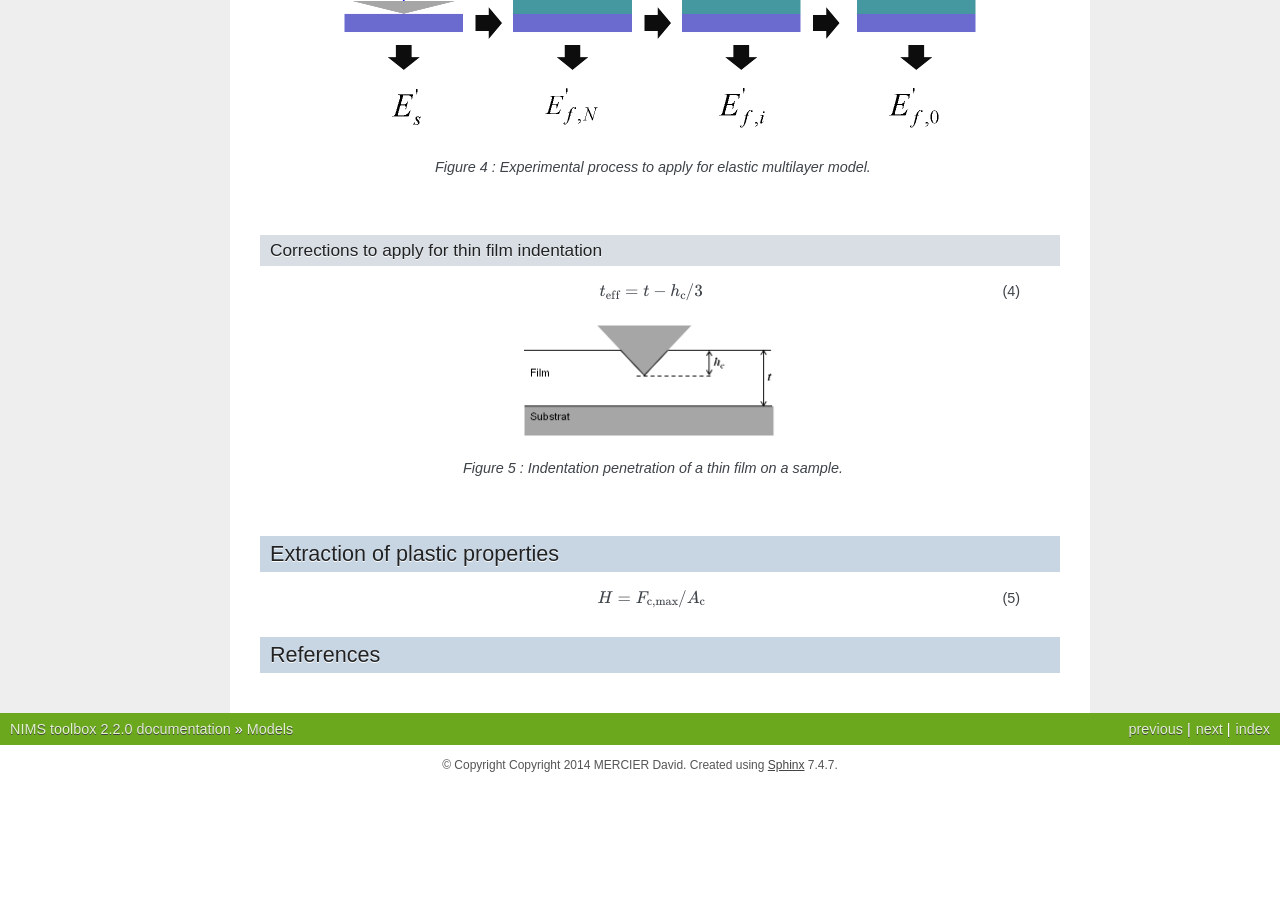
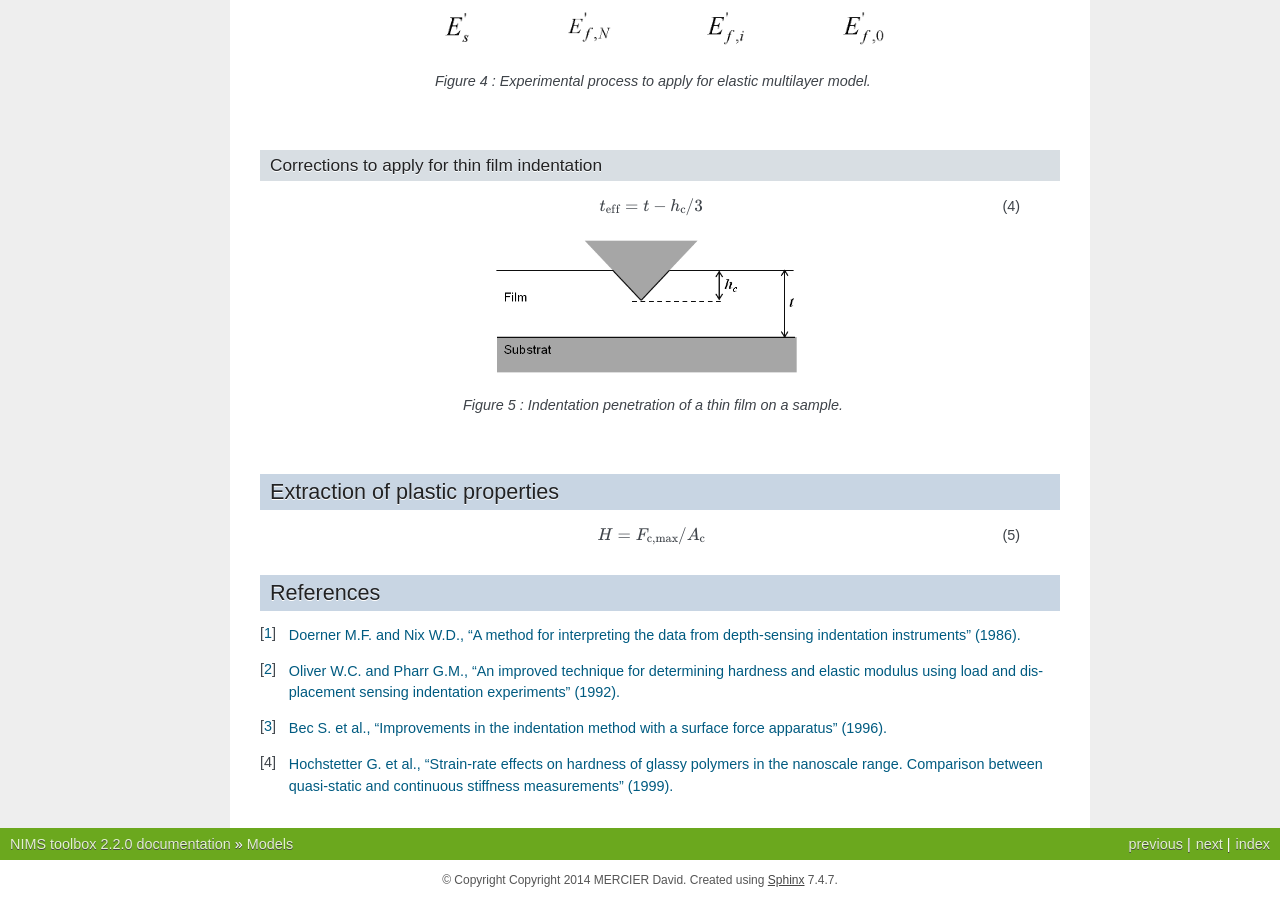
Before and after one commit to DavidMercier/NIMS, a Sphinx documentation site: the page built from doc/models.rst, in a window 1280 px wide and 900 px high, scrolled down 2351 px. Built offline with Sphinx 7.4.7, drawn with Linux system fonts in a browser that asks for light colours; before the commit the page ends 3136 px from its top, so only the background shows below that; some of the changed text lies outside the part shown.

Commit message:
improved GUIS for correction parameters and updated doc

```diff
--- a/doc/links_ref.rst
+++ b/doc/links_ref.rst
@@ -31,8 +31,11 @@
 * `Loubet J.L. et al., "Vickers indentation curves of elastoplastic materials" (1986). <http://www.astm.org/DIGITAL_LIBRARY/STP/PAGES/STP32952S.htm>`_
 * `Oliver W.C. and Pharr G.M., "An improved technique for determining hardness and elastic modulus using load and displacement sensing indentation experiments" (1992). <http://dx.doi.org/10.1557/JMR.1992.1564>`_
 * `Pharr G.M. et al., "On the generality of the relationship among contact stiffness, contact area, and elastic modulus during indentation" (1992). <http://dx.doi.org/10.1557/JMR.1992.0613>`_
+* `Loubet J. L. et al., "Nanoindentation with a surface force apparatus.", (1993). <http://dx.doi.org/10.1007/978-94-011-1765-4>`_
 * `Hainsworth S.V. et al., "Analysis of nanoindentation load-displacement loading curves" (1996). <http://dx.doi.org/10.1557/JMR.1996.0250>`_
+* `Bec S. et al., "Improvements in the indentation method with a surface force apparatus" (1996). <http://dx.doi.org/10.1080/01418619608239707>`_
 * `Mencik J., "Determination of elastic modulus of thin layers using nanoindentation" (1997). <http://dx.doi.org/10.1557/JMR.1997.0327>`_
+* `Hochstetter G. et al., "Strain-rate effects on hardness of glassy polymers in the nanoscale range. Comparison between quasi-static and continuous stiffness measurements" (1999). <http://dx.doi.org/10.1080/00222349908248131>`_
 * `Oliver W.C. and Pharr G.M., "Measurement of hardness and elastic modulus by instrumented indentation: Advances in understanding and refinements to methodology" (2004). <http://dx.doi.org/10.1557/jmr.2004.19.1.3>`_
 * `Guillonneau G. et al., "Determination of mechanical properties by nanoindentation independently of indentation depth measurement" (2012). <http://dx.doi.org/10.1557/jmr.2012.261>`_
 
--- a/doc/models.rst
+++ b/doc/models.rst
@@ -19,7 +19,7 @@
 The evolution of this curve depends on material properties of the sample and the indenter, and of the indenter's geometry.
 
 .. figure:: ./_pictures/load-disp_curve.png
-   :scale: 50 %
+   :scale: 60 %
    :align: center
 
    *Figure 1 : Schematic of indentation load-displacement curve.*
@@ -34,26 +34,26 @@
 Pile-up occurs when work-hardening coefficient is low (< 0.3) or if the ratio yield stress over Young's modulus is less than 1%.
 
 .. figure:: ./_pictures/contact_topography.png
-   :scale: 50 %
+   :scale: 60 %
    :align: center
 
    *Figure 2 : Schematic of indentation contact topography : a) « pile-up » and b) « sink-in ».*
 
 Three models were developed to take into account this indentation contact topography.
 
-Model of Doerner and Nix  :
+Model of Doerner and Nix [#DoernerNix_1986]_ :
 
 		.. math:: h_\text{c} = h_\text{t} - F/S
 				:label: doerner_nix_model
 
-Model of Oliver and Pharr :
+Model of Oliver and Pharr [#OliverPharr_1992]_ :
 
 		.. math:: h_\text{c} = h_\text{t} - \epsilon * F/S
 				:label: oliver_pharr_model
 
 where :math:`\epsilon` is a constant function of the indenter's geometry (0.72 for the Berkovich indenter and 0.75 for paraboloids of revolution).
 
-Model of Loubet et al. :
+Model of Loubet et al. [#Bec_1996]_ ,[#Hochstetter_1999]_ :
 
 		.. math:: h_\text{c} = \alpha * (h_\text{t} - F/S)
 				:label: loubet_model
@@ -74,13 +74,13 @@
 ++++++++++++++++++++++++++++++++++++++++++++++++++++++++
 
 .. figure:: ./_pictures/multilayer_sample_elastic_model.png
-   :scale: 50 %
+   :scale: 40 %
    :align: center
 
    *Figure 3 : Schematic of elastic multilayer model.*
 
 .. figure:: ./_pictures/multilayer_sample_methodology.png
-   :scale: 50 %
+   :scale: 40 %
    :align: center
 
    *Figure 4 : Experimental process to apply for elastic multilayer model.*
@@ -92,7 +92,7 @@
 			:label: thickness_correction
 
 .. figure:: ./_pictures/thickness_correction.png
-   :scale: 50 %
+   :scale: 60 %
    :align: center
 
    *Figure 5 : Indentation penetration of a thin film on a sample.*
@@ -105,3 +105,8 @@
 
 References
 ----------
+
+.. [#DoernerNix_1986] `Doerner M.F. and Nix W.D., "A method for interpreting the data from depth-sensing indentation instruments" (1986). <http://dx.doi.org/10.1557/JMR.1986.0601>`_
+.. [#OliverPharr_1992] `Oliver W.C. and Pharr G.M., "An improved technique for determining hardness and elastic modulus using load and displacement sensing indentation experiments" (1992). <http://dx.doi.org/10.1557/JMR.1992.1564>`_
+.. [#Bec_1996] `Bec S. et al., "Improvements in the indentation method with a surface force apparatus" (1996). <http://dx.doi.org/10.1080/01418619608239707>`_
+.. [#Hochstetter_1999] `Hochstetter G. et al., "Strain-rate effects on hardness of glassy polymers in the nanoscale range. Comparison between quasi-static and continuous stiffness measurements" (1999). <http://dx.doi.org/10.1080/00222349908248131>`_
```
Also changed, not shown: doc/_pictures/load-disp_curve.png, 3 other files.
